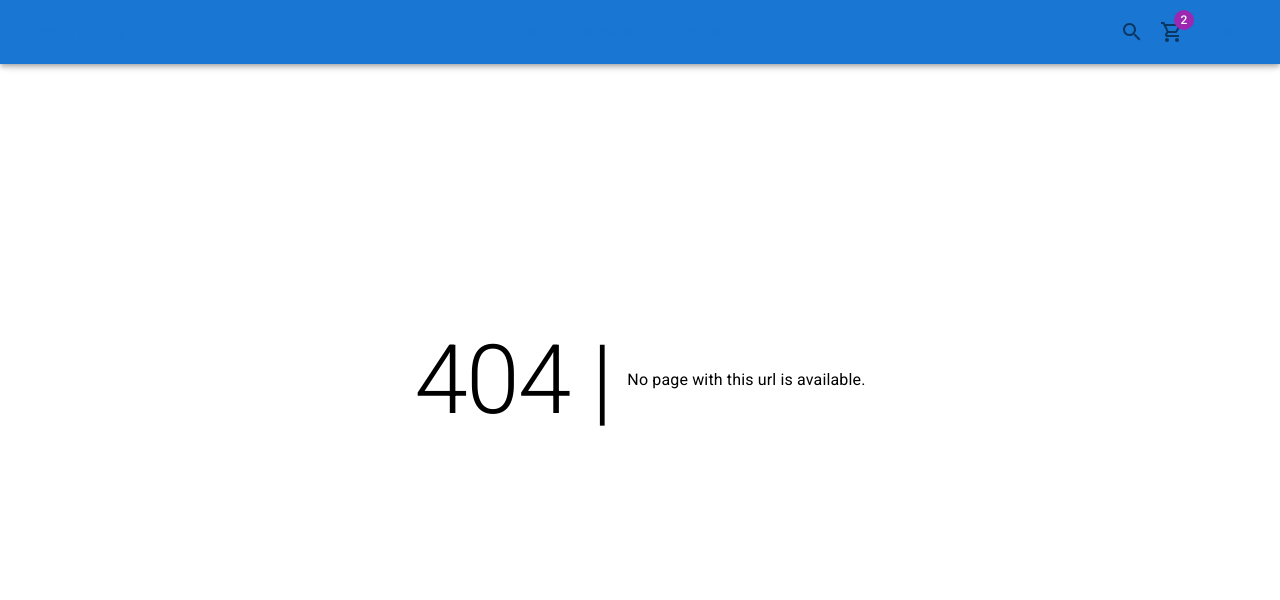
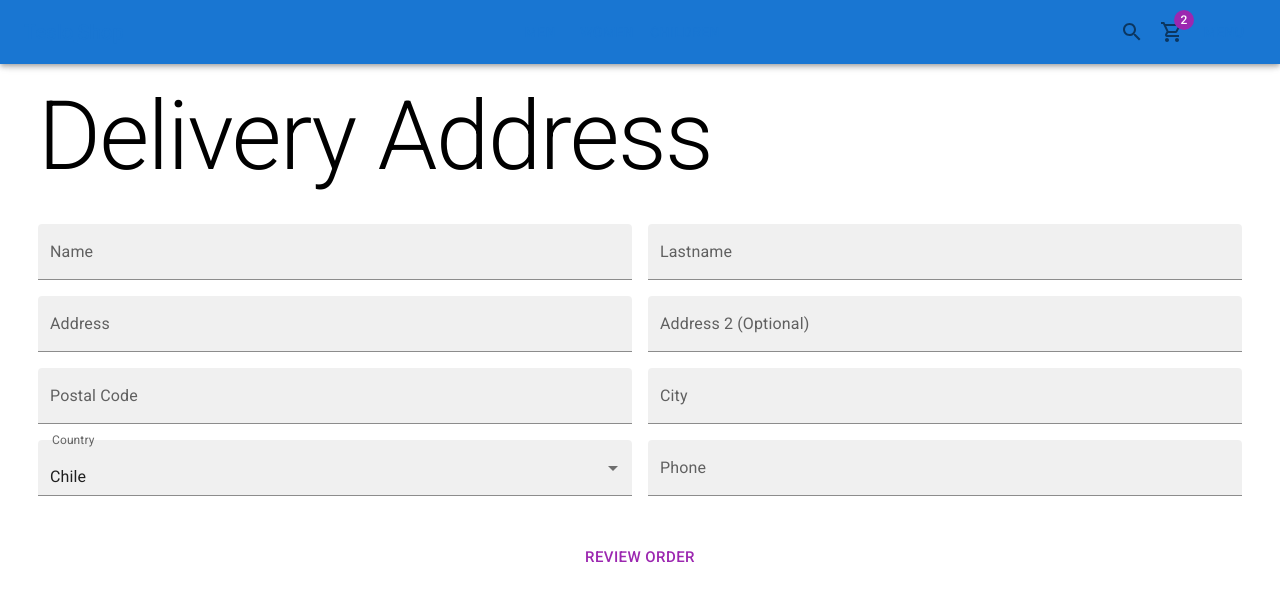
Before and after one commit to carlosgl93/tesla-shop, a Next.js app: page /checkout/address in a window 1280 px wide. Before the commit this address had no page. Shown: the top 600 px of the page. Built offline with nearby package versions, Linux system fonts and the light colour scheme.

Commit message:
added address delivery

```diff
--- /dev/null
+++ b/pages/checkout/address.tsx
@@ -0,0 +1,72 @@
+import {
+  Box,
+  Button,
+  FormControl,
+  Grid,
+  InputLabel,
+  MenuItem,
+  Select,
+  TextField,
+  Typography,
+} from "@mui/material";
+import ShopLayout from "../../components/layouts/ShopLayout";
+
+const Address = () => {
+  return (
+    <ShopLayout title='Your Address' pageDescription='Confirm delivery address'>
+      <Typography variant='h1' component='h1'>
+        Delivery Address
+      </Typography>
+      <Grid container spacing={2} sx={{ mt: 2 }}>
+        <Grid item xs={12} sm={6}>
+          <TextField label='Name' variant='filled' fullWidth />
+        </Grid>
+        <Grid item xs={12} sm={6}>
+          <TextField label='Lastname' variant='filled' fullWidth />
+        </Grid>
+        <Grid item xs={12} sm={6}>
+          <TextField label='Address' variant='filled' fullWidth />
+        </Grid>
+        <Grid item xs={12} sm={6}>
+          <TextField label='Address 2 (Optional)' variant='filled' fullWidth />
+        </Grid>
+        <Grid item xs={12} sm={6}>
+          <TextField label='Postal Code' variant='filled' fullWidth />
+        </Grid>
+        <Grid item xs={12} sm={6}>
+          <TextField label='City' variant='filled' fullWidth />
+        </Grid>
+        <Grid item xs={12} sm={6}>
+          <FormControl fullWidth>
+            <InputLabel>Country</InputLabel>
+            <Select variant='filled' label='Country' value={1}>
+              <MenuItem value={1}>Chile</MenuItem>
+              <MenuItem value={2}>Argentina</MenuItem>
+              <MenuItem value={3}>Peru</MenuItem>
+            </Select>
+          </FormControl>
+        </Grid>
+        <Grid item xs={12} sm={6}>
+          <TextField label='Phone' variant='filled' fullWidth />
+        </Grid>
+      </Grid>
+      <Box
+        display='flex'
+        flexDirection='row'
+        justifyContent='center'
+        sx={{ mt: 5 }}
+      >
+        <Button
+          color='secondary'
+          className='circular-btn'
+          size='large'
+          fullWidth
+        >
+          Review Order
+        </Button>
+      </Box>
+    </ShopLayout>
+  );
+};
+
+export default Address;
```
